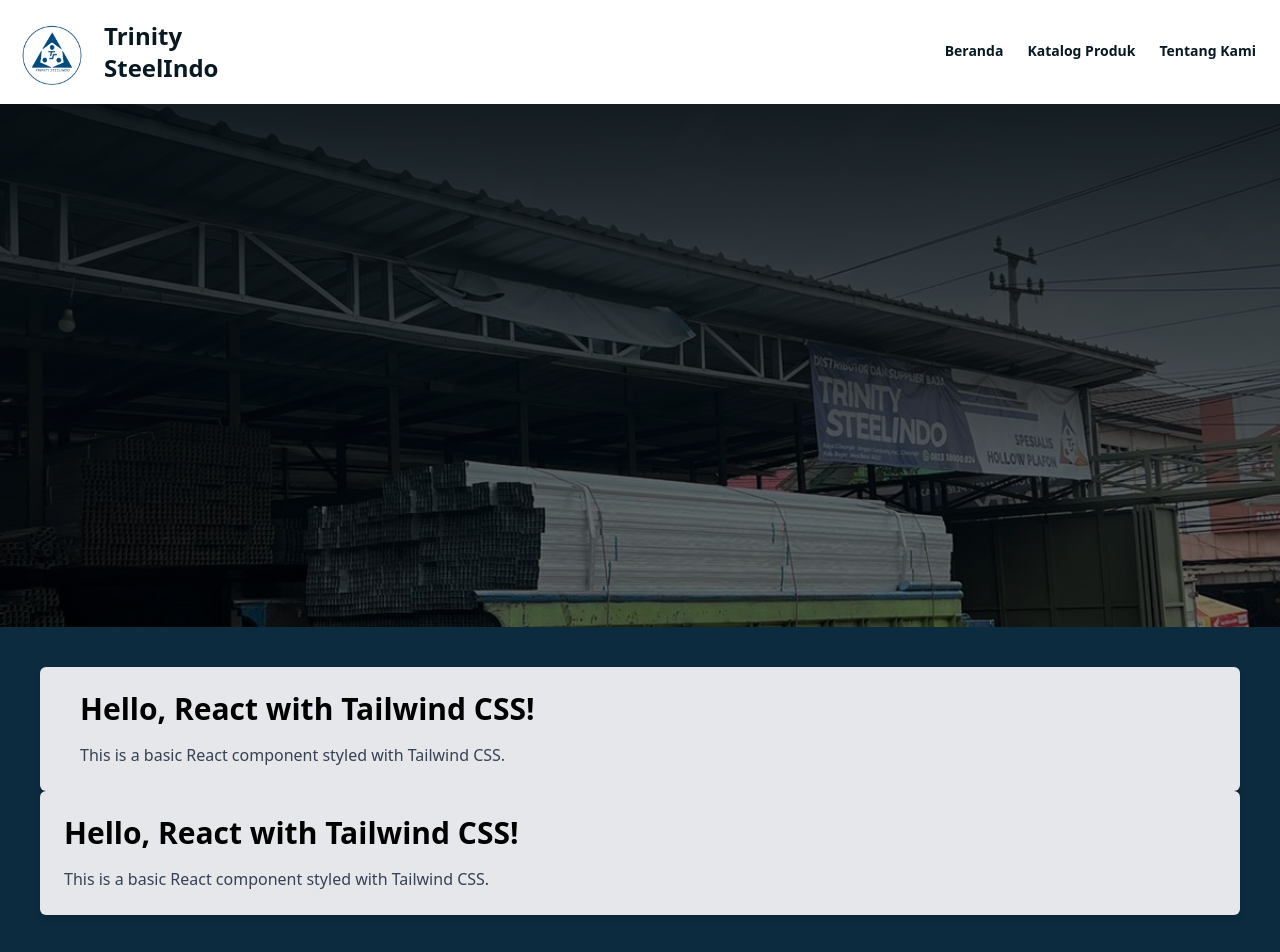
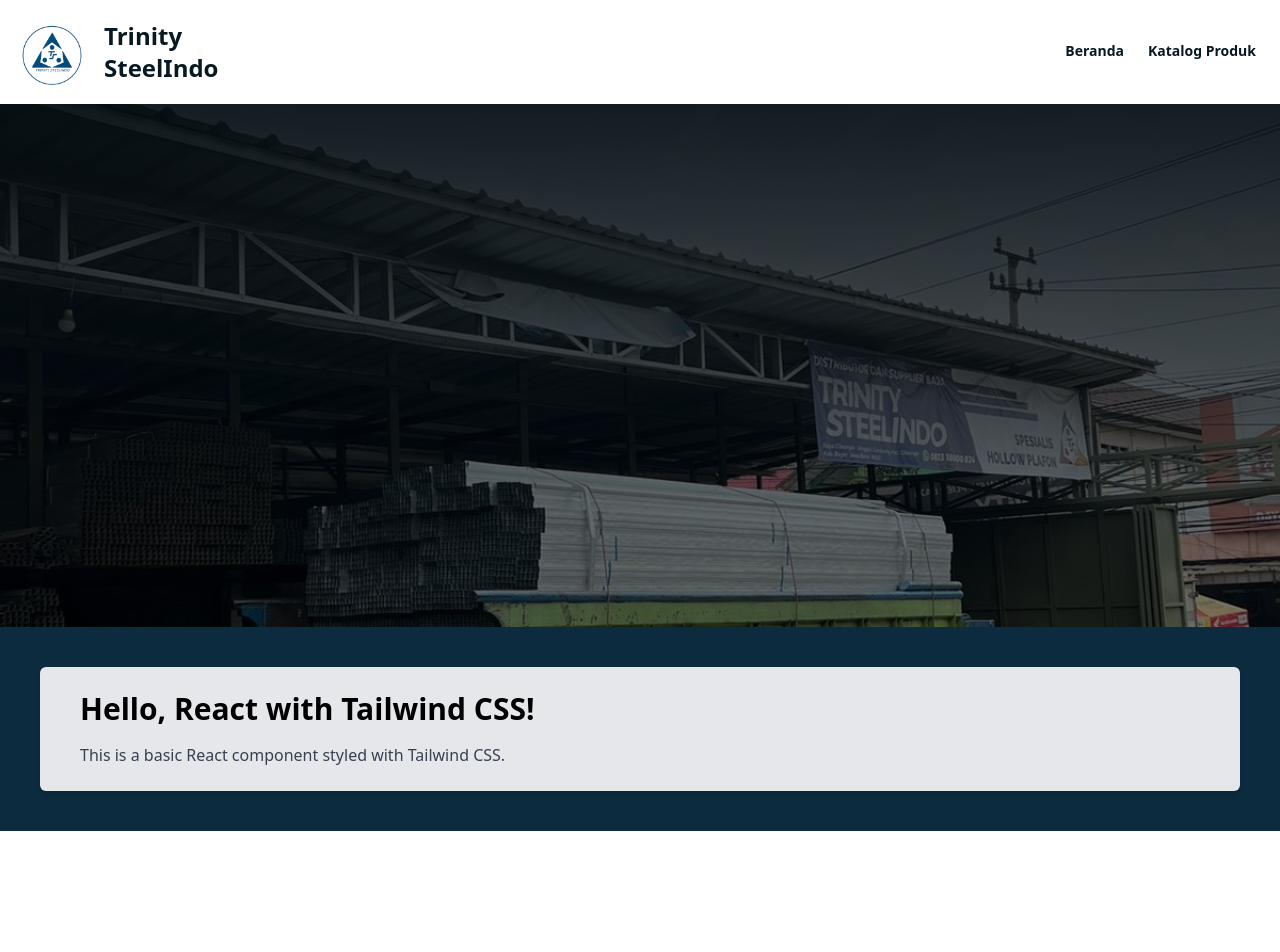
Before and after one commit to MonarchGarden/trinity-steelindo, a React (Vite) app: page / in a window 1280 px wide. Shown: the top 952 px of the page. After the commit the page ends 831 px from the top, so only its background shows below. Built offline with nearby package versions, Linux system fonts and the light colour scheme.

Commit message:
Redo from github test

```diff
--- a/packages/ui/organisms/header/index.tsx
+++ b/packages/ui/organisms/header/index.tsx
@@ -17,7 +17,7 @@ export const Header = ({logoWhite, logoBlack}: Props) => {
       className="group fixed top-0 w-full overflow-hidden p-3 transition-all hover:bg-white group-hover:text-black md:flex"
       onMouseEnter={() => setHeaderHovered(true)}
       onMouseLeave={() => setHeaderHovered(false)}>
-      <div className="container mx-auto flex items-center justify-between">
+      <div className="container mx-auto hidden items-center justify-between md:flex">
         <a
           href="https://flowbite.com/"
           className="flex items-center space-x-3 rtl:space-x-reverse">
@@ -43,10 +43,6 @@ export const Header = ({logoWhite, logoBlack}: Props) => {
               navBarTitle="Katalog Produk"
               isHeaderHovered={isHeaderHovered}
             />
-            <NavButtonLink
-              navBarTitle="Tentang Kami"
-              isHeaderHovered={isHeaderHovered}
-            />
           </div>
         </nav>
       </div>
--- a/src/App.tsx
+++ b/src/App.tsx
@@ -35,14 +35,6 @@ export default function App() {
             This is a basic React component styled with Tailwind CSS.
           </p>
         </div>
-        <div className="rounded-md bg-gray-200 p-6 shadow-md">
-          <h1 className="mb-4 text-3xl font-bold">
-            Hello, React with Tailwind CSS!
-          </h1>
-          <p className="text-gray-700">
-            This is a basic React component styled with Tailwind CSS.
-          </p>
-        </div>
       </Body>
     </div>
   );
```
